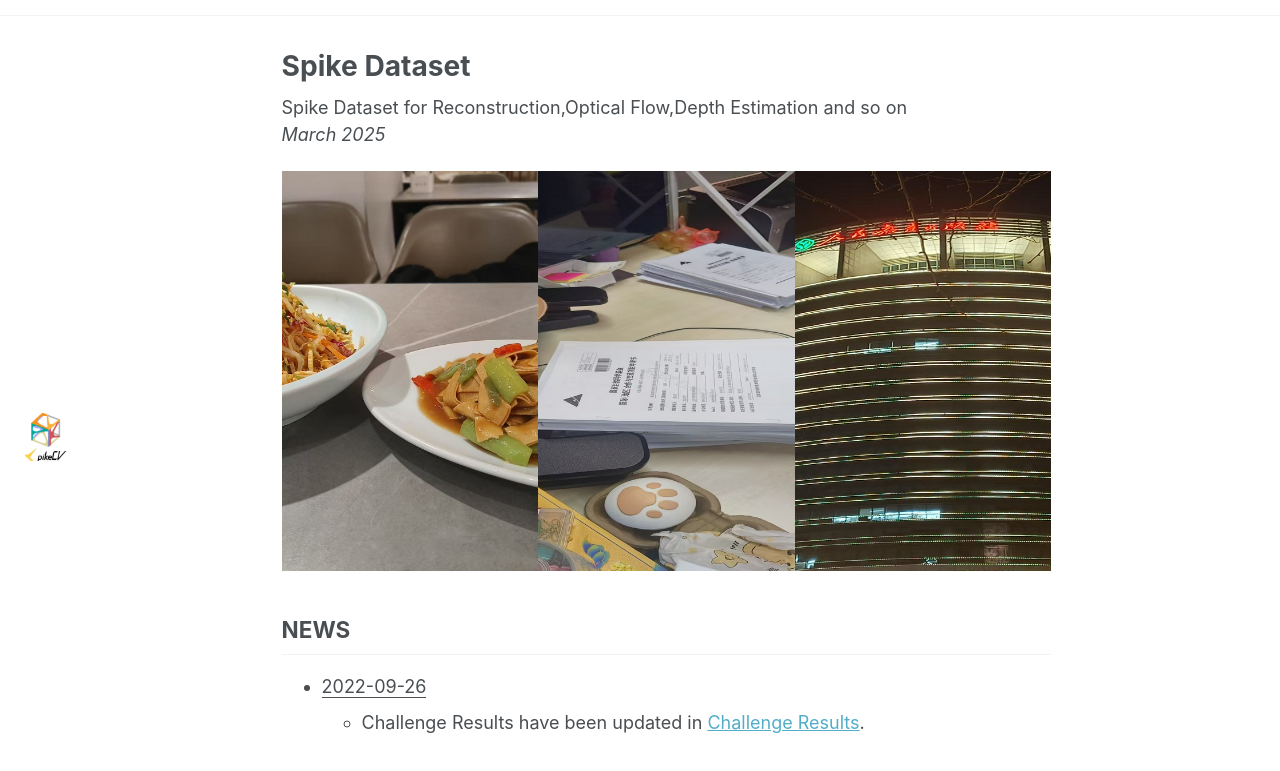
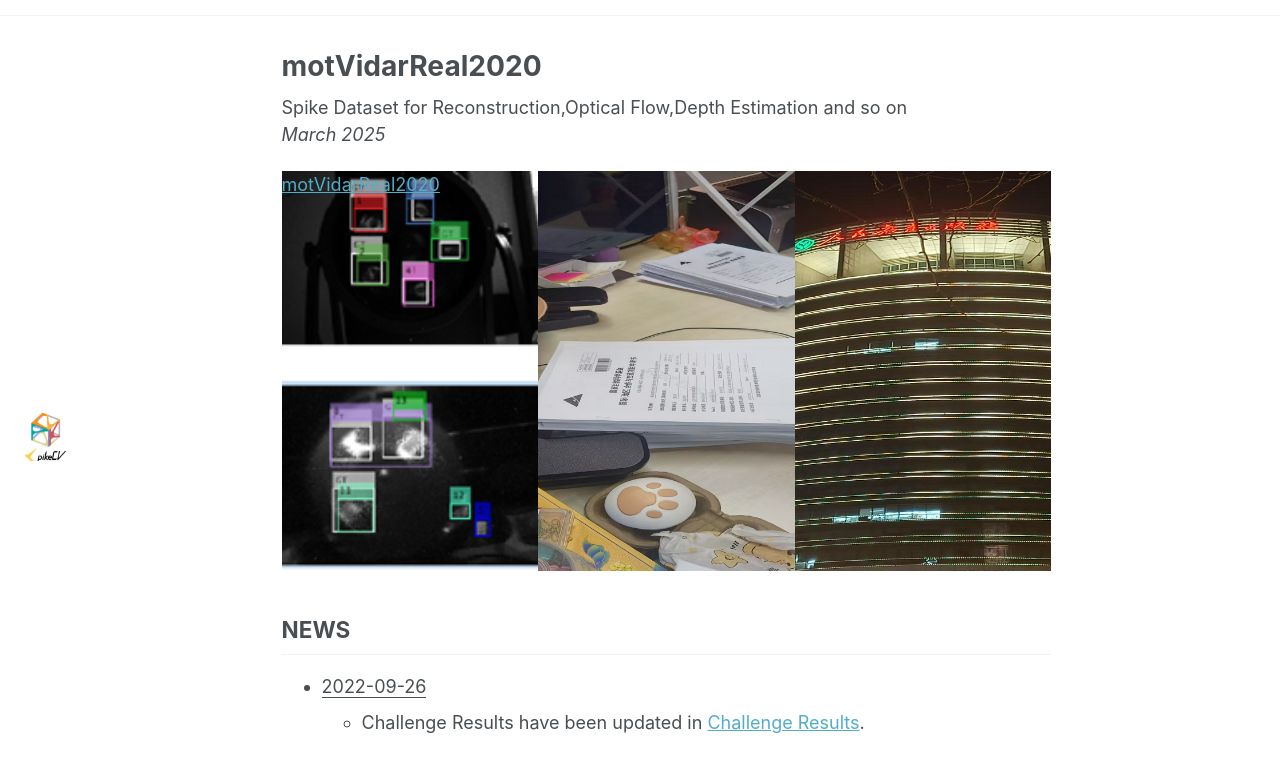
Before and after one commit to Chunyu-He/Chunyu-He.github.io, a plain HTML site: page Datasets/motVidarReal2020.html in a window 1280 px wide. Shown: the part 319-1090 px from the top of the page. Drawn offline with Linux system fonts and the light colour scheme.

Commit message:
change motVidarReal name

```diff
--- a/Datasets/motVidarReal2020.html
+++ b/Datasets/motVidarReal2020.html
@@ -178,7 +178,7 @@
             <meta itemprop="description" content="About me">
             <div class="page__inner-wrap">
                 <header>
-                    <h1 class="page__title" itemprop="headline">Spike Dataset</h1>
+                    <h1 class="page__title" itemprop="headline">motVidarReal2020</h1>
                 </header>
                 <section class="page__content" itemprop="text">
                     <p>Spike Dataset for Reconstruction,Optical Flow,Depth Estimation and so on<br />
@@ -201,7 +201,7 @@
                      <!-- 手风琴容器 -->
      <div class="accordion">
         <!-- 图片项 1 -->
-        <div class="accordion-item" style="background-image: url('../images/1.jpg')"></div>
+        <a href="https://huggingface.co/Datasets/hcysiren/motVidarReal2020" class="accordion-item" style="background-image: url('../images/motVidarReal2020.png')">motVidarReal2020</a>
         <!-- 图片项 2 -->
         <div class="accordion-item" style="background-image: url('../images/2.jpg')"></div>
         <!-- 图片项 3 -->
@@ -228,7 +228,7 @@
                         benchmark five related tasks on detailed action understanding by introducing newly-annotated and
                         high-quality Datasets, and organize the video action understanding challenge on these benchmarks.</p>
 
-                    <h3 id="temporal-action-localization"><a href="https://huggingface.co/Datasets/hcysiren/spike_Dataset"
+                    <h3 id="temporal-action-localization"><a href="https://huggingface.co/Datasets/hcysiren/motVidarReal2020"
                             title="motVidarReal2020">motVidarReal2020</a></h3>
                     <h3 id="temporal-action-localization"><a href="Datasets/multisports.html"
                         title="Tracks1-FineAction">MultiSports Track on Human Action Detection</a></h3>
```
Also changed, not shown: index.html (+1 -1 lines).
